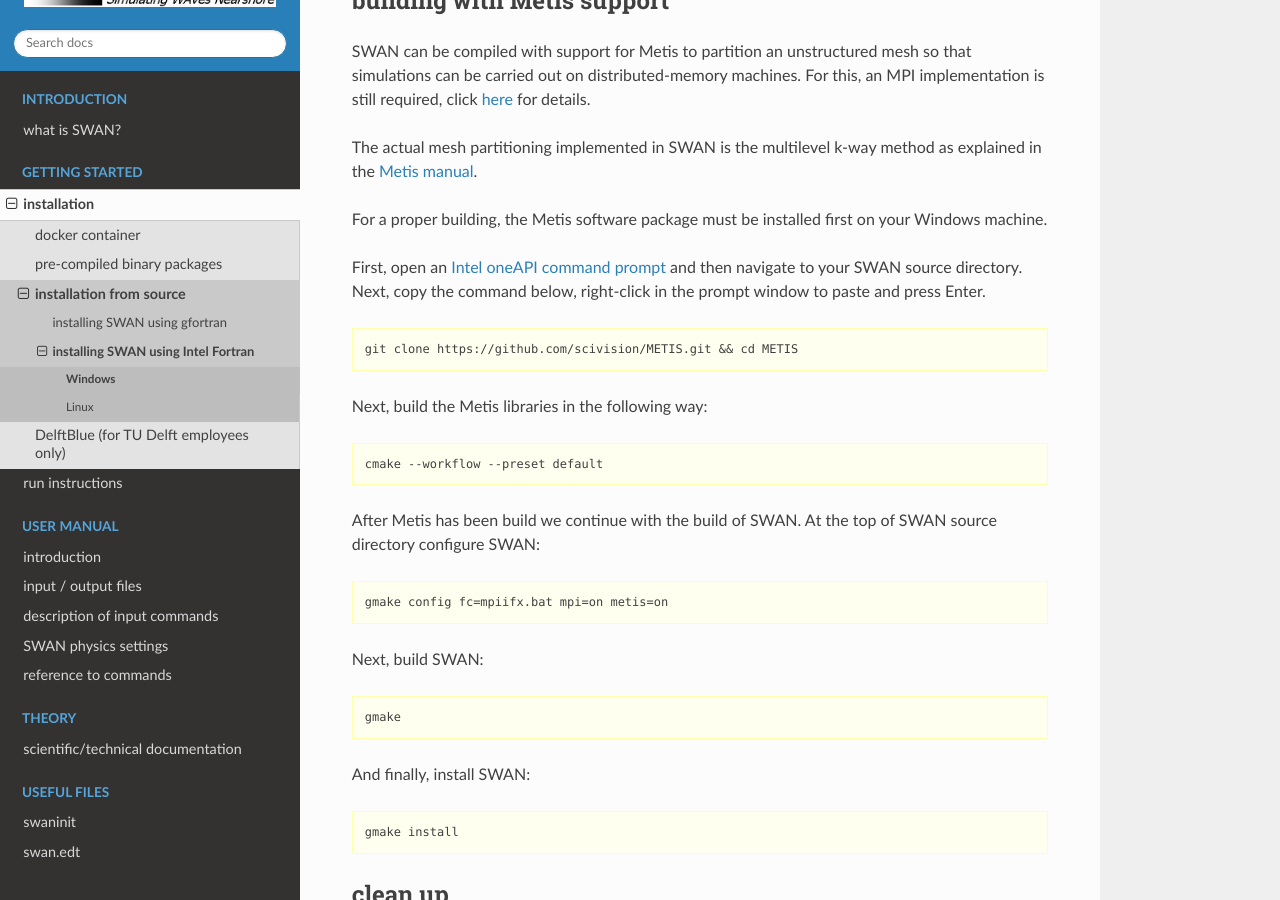
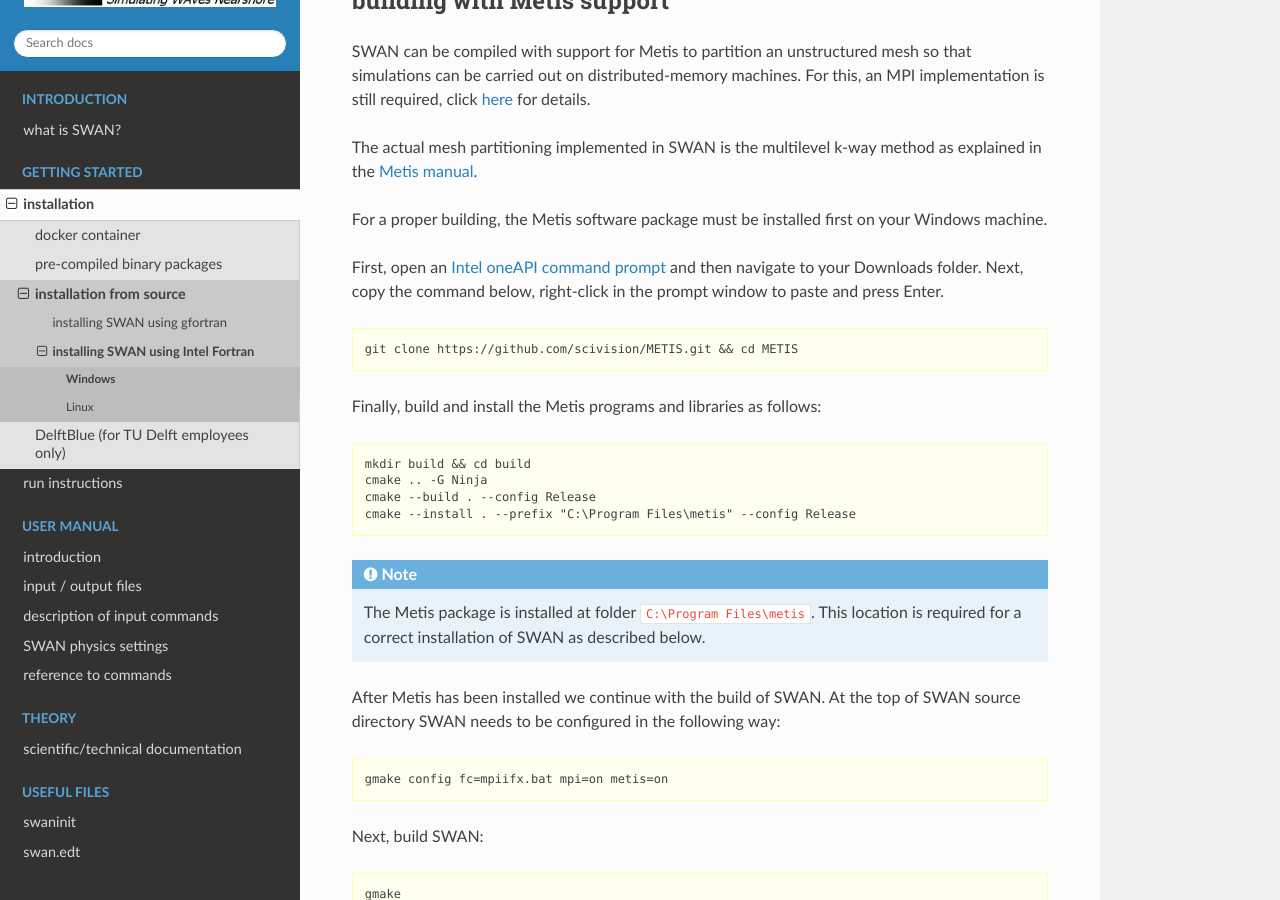
Before and after one commit to delftwaves/swan-docs, a Sphinx documentation site: the page built from docs/getting_started/intel_fortran/windows.rst, in a window 1280 px wide and 900 px high, scrolled down 4682 px. Built offline with Sphinx 7.4.7 and the Read the Docs theme 3.1.0, drawn with Linux system fonts in a browser that asks for light colours.

Commit message:
update documentation

```diff
--- a/docs/getting_started/intel_fortran/windows.rst
+++ b/docs/getting_started/intel_fortran/windows.rst
@@ -216,20 +216,27 @@ as explained in the `Metis manual <https://github.com/KarypisLab/METIS/tree/mast
 
 For a proper building, the Metis software package must be installed first on your Windows machine.
 
-First, open an :ref:`Intel oneAPI command prompt <ioap>` and then navigate to your SWAN source directory.
+First, open an :ref:`Intel oneAPI command prompt <ioap>` and then navigate to your Downloads folder.
 Next, copy the command below, right-click in the prompt window to paste and press Enter.
 
 .. code-block:: text
 
    git clone https://github.com/scivision/METIS.git && cd METIS
 
-Next, build the Metis libraries in the following way:
+Finally, build and install the Metis programs and libraries as follows:
 
 .. code-block:: text
 
-   cmake --workflow --preset default
+   mkdir build && cd build
+   cmake .. -G Ninja
+   cmake --build . --config Release
+   cmake --install . --prefix "C:\Program Files\metis" --config Release
 
-After Metis has been build we continue with the build of SWAN. At the top of SWAN source directory configure SWAN:
+.. note::
+
+   The Metis package is installed at folder ``C:\Program Files\metis``. This location is required for a correct installation of SWAN as described below.
+
+After Metis has been installed we continue with the build of SWAN. At the top of SWAN source directory SWAN needs to be configured in the following way:
 
 .. code-block:: text
 
```
